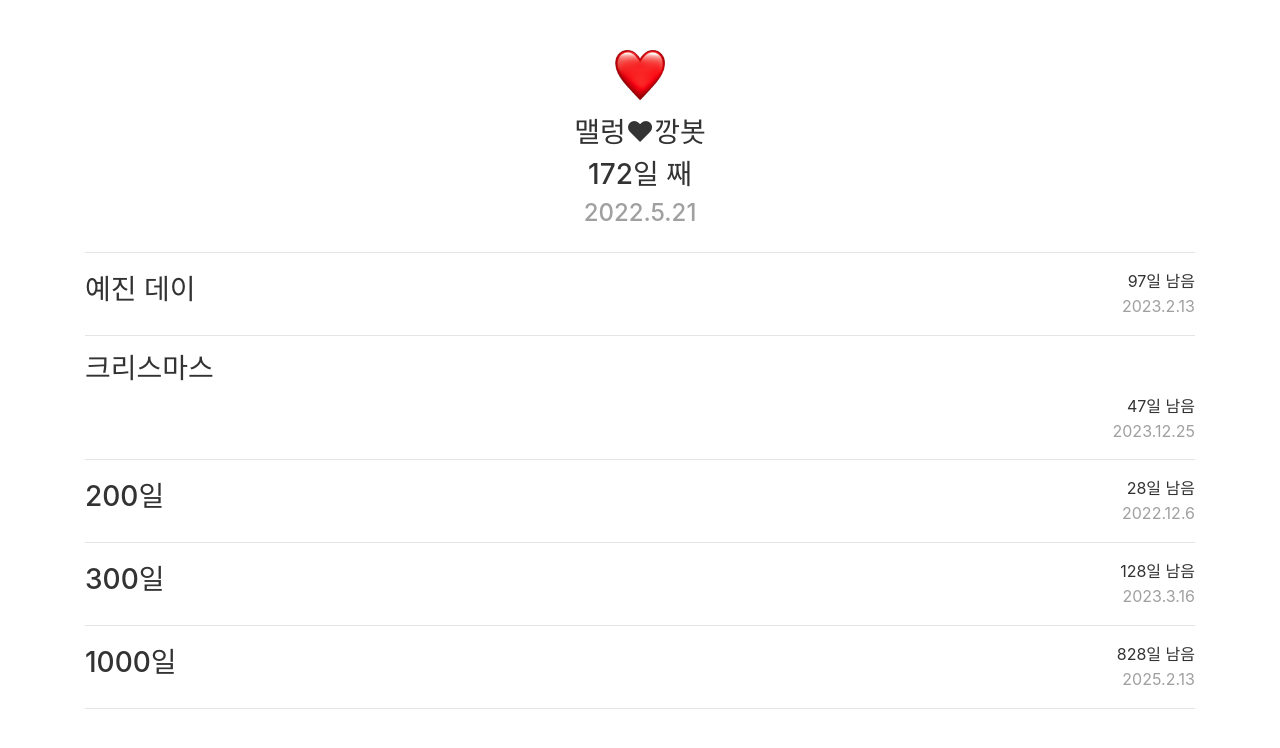
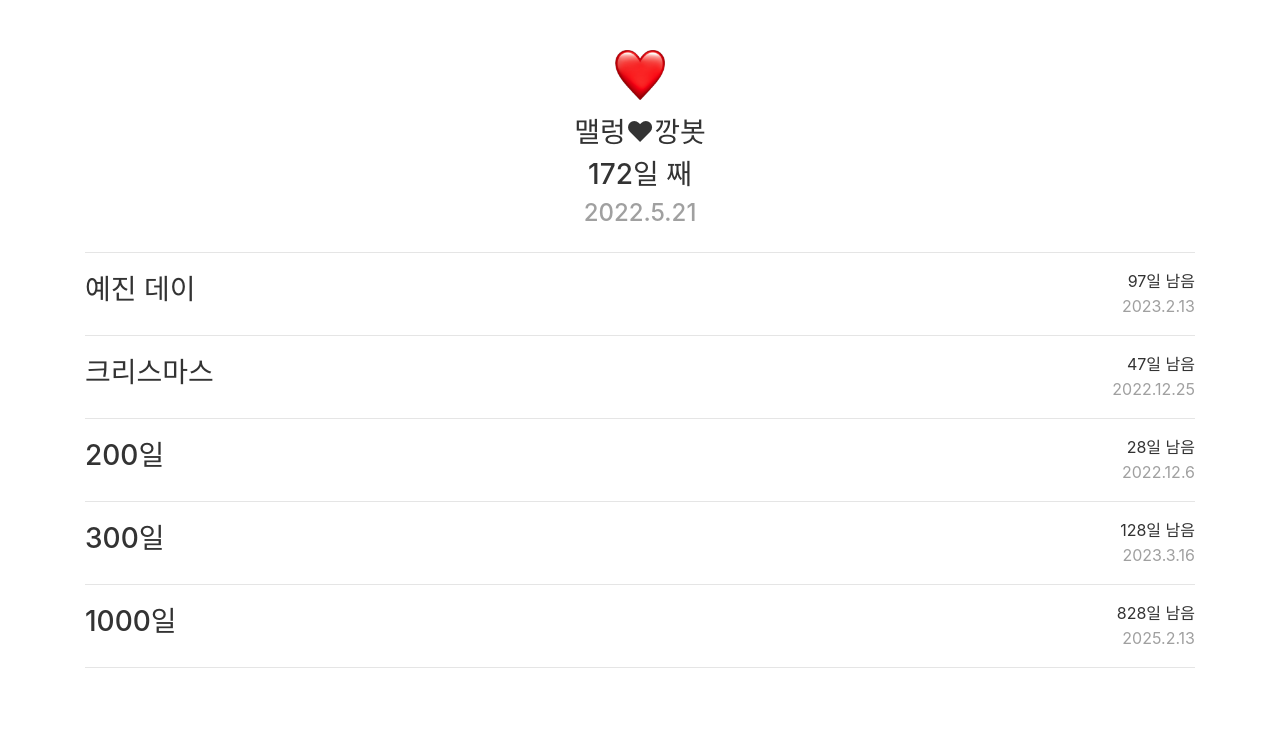
Before and after one commit to yejinstar/js-exercise, a plain HTML site: page index.html in a window 1280 px wide. Drawn offline with nearby package versions, Linux system fonts and the light colour scheme.

Commit message:
크리스마스 간격 수정

```diff
--- a/index.html
+++ b/index.html
@@ -76,11 +76,11 @@
         </div>
     </section>
     <hr/>
-    <section class='christmas-day'>
+    <section class='special-day'>
         <h3 class='title'>크리스마스</h3>
         <div class='date-box'>
             <p id='christmas' class='days-left'>0일 남음</p>
-            <p class='date'>2023.12.25</p>
+            <p class='date'>2022.12.25</p>
         </div>
     </section>
     <hr/>
@@ -108,6 +108,7 @@
         </div>
     </section>
     <hr/>
+
     <script
   src="https://code.jquery.com/jquery-3.5.1.min.js"
   integrity="sha256-9/aliU8dGd2tb6OSsuzixeV4y/faTqgFtohetphbbj0="
```
